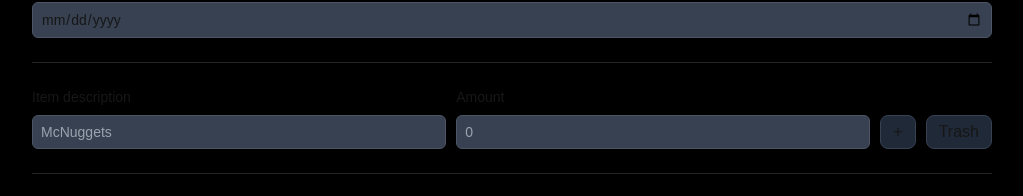
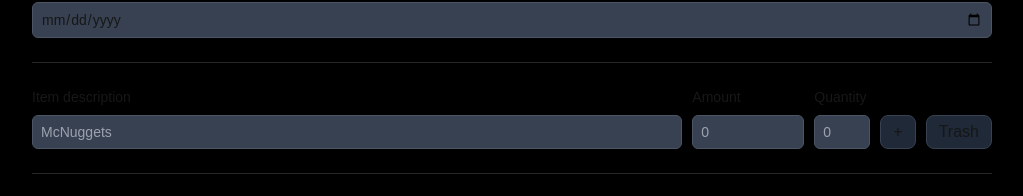
Before and after one commit to kirpnlbr/halve, a Next.js app: page /bills/new in a window 1280 px wide. Shown: the part 395-591 px from the top of the page, without its empty margins (128-1151 px from the left). Built offline with nearby package versions, Linux system fonts and the light colour scheme.

Commit message:
feat: add quantity in `CreateBill`

```diff
--- a/app/bills/new/page.tsx
+++ b/app/bills/new/page.tsx
@@ -84,6 +84,7 @@ export default function CreateBill() {
                             className="w-full text-sm px-2 py-1.5 border border-gray-600 bg-gray-700 rounded-md"
                         />
                     </div>
+
                 </section>
 
                 <hr className="border-t border-white border-opacity-15" />
@@ -110,7 +111,7 @@ export default function CreateBill() {
                         </div>
 
                         {/* Amount input */}
-                        <div className="flex-1">
+                        <div className="w-28">
                             <label
                                 htmlFor="amount"
                                 className="block mb-2 text-sm font-medium"
@@ -120,6 +121,23 @@ export default function CreateBill() {
                             <input
                                 id="amount"
                                 name="amount"
+                                type="number"
+                                placeholder="0"
+                                className="w-full text-sm px-2 py-1.5 border border-gray-600 bg-gray-700 rounded-md"
+                            />
+                        </div>
+
+                        {/* Quantity input */}
+                        <div className="w-14">
+                            <label
+                                htmlFor="quantity"
+                                className="block mb-2 text-sm font-medium"
+                            >
+                                Quantity
+                            </label>
+                            <input
+                                id="quantity"
+                                name="quantity"
                                 type="number"
                                 placeholder="0"
                                 className="w-full text-sm px-2 py-1.5 border border-gray-600 bg-gray-700 rounded-md"
```
